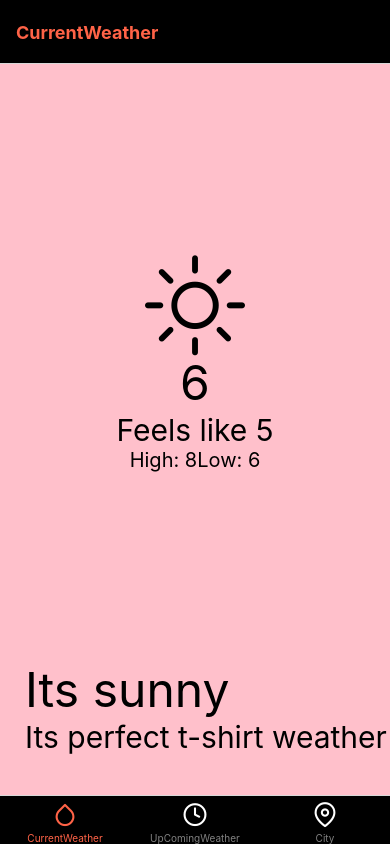
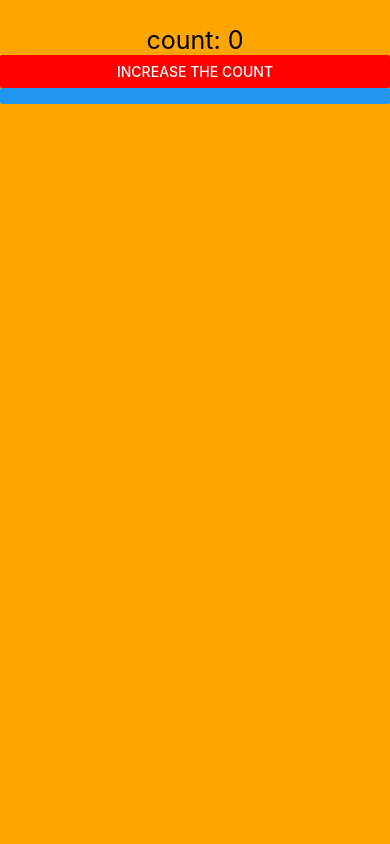
Before and after one commit to anuradha151/weather-app-rn, a React Native app: screen / in a window 390 px wide. Built offline with nearby package versions, Linux system fonts and the light colour scheme.

Commit message:
Feature : counter component updated

```diff
--- a/App.js
+++ b/App.js
@@ -4,13 +4,14 @@ import { NavigationContainer } from '@react-navigation/native';
 import { createBottomTabNavigator } from '@react-navigation/bottom-tabs';
 
 import Tabs from './src/components/Tabs';
+import Counter from './src/demonstration/Counter';
 
 const Tab = createBottomTabNavigator();
 
 const App = () => {
   return (
     <NavigationContainer>
-      <Tabs />
+      <Counter />
     </NavigationContainer>
   );
 }
--- /dev/null
+++ b/src/demonstration/Counter.js
@@ -0,0 +1,32 @@
+import React from "react";
+import { View, Text, Button, StyleSheet } from "react-native";
+
+const Counter = () => {
+    let count = 0;
+    return (
+        <View style={styles.container}>
+            <Text style={styles.title}>{`count: ${count}`}</Text>
+            <Button
+                color={'red'}
+                title={'Increase the count'}
+                onPress={() => {
+                    count++
+                }} />
+                <Button></Button>
+        </View>
+    );
+}
+
+const styles = StyleSheet.create({
+    container: {
+        flex: 1,
+        backgroundColor: 'orange'
+    },
+    title: {
+        alignSelf: 'center',
+        fontSize: 25,
+        marginTop: 25
+    }
+});
+
+export default Counter;
--- a/src/screens/CurrentWeather.js
+++ b/src/screens/CurrentWeather.js
@@ -3,7 +3,7 @@ import { View, Text, StyleSheet } from "react-native";
 import { SafeAreaView } from 'react-native-safe-area-context';
 import { Fontisto } from '@expo/vector-icons';
 import RowText from "../components/RowText";
-
+import { weatherType } from "../utilities/WeatherType";
 
 const CurrentWeather = () => {
   return (
@@ -22,7 +22,7 @@ const CurrentWeather = () => {
       </View>
       <RowText
         messageOne="Its sunny"
-        messageTwo="Its perfect t-shirt weather"
+        messageTwo={weatherType.Thunderstorm.message}
         containerStyles={styles.bodyWrapper}
         messageOneStyles={styles.description}
         messageTwoStyles={styles.message}
--- a/src/utilities/WeatherType.js
+++ b/src/utilities/WeatherType.js
@@ -38,6 +38,5 @@ export const weatherType = {
         icon: 'wind',
         message: 'It might be bit damp',
         backgroundColor: '#58586e',
-    },
     }
 }
```
